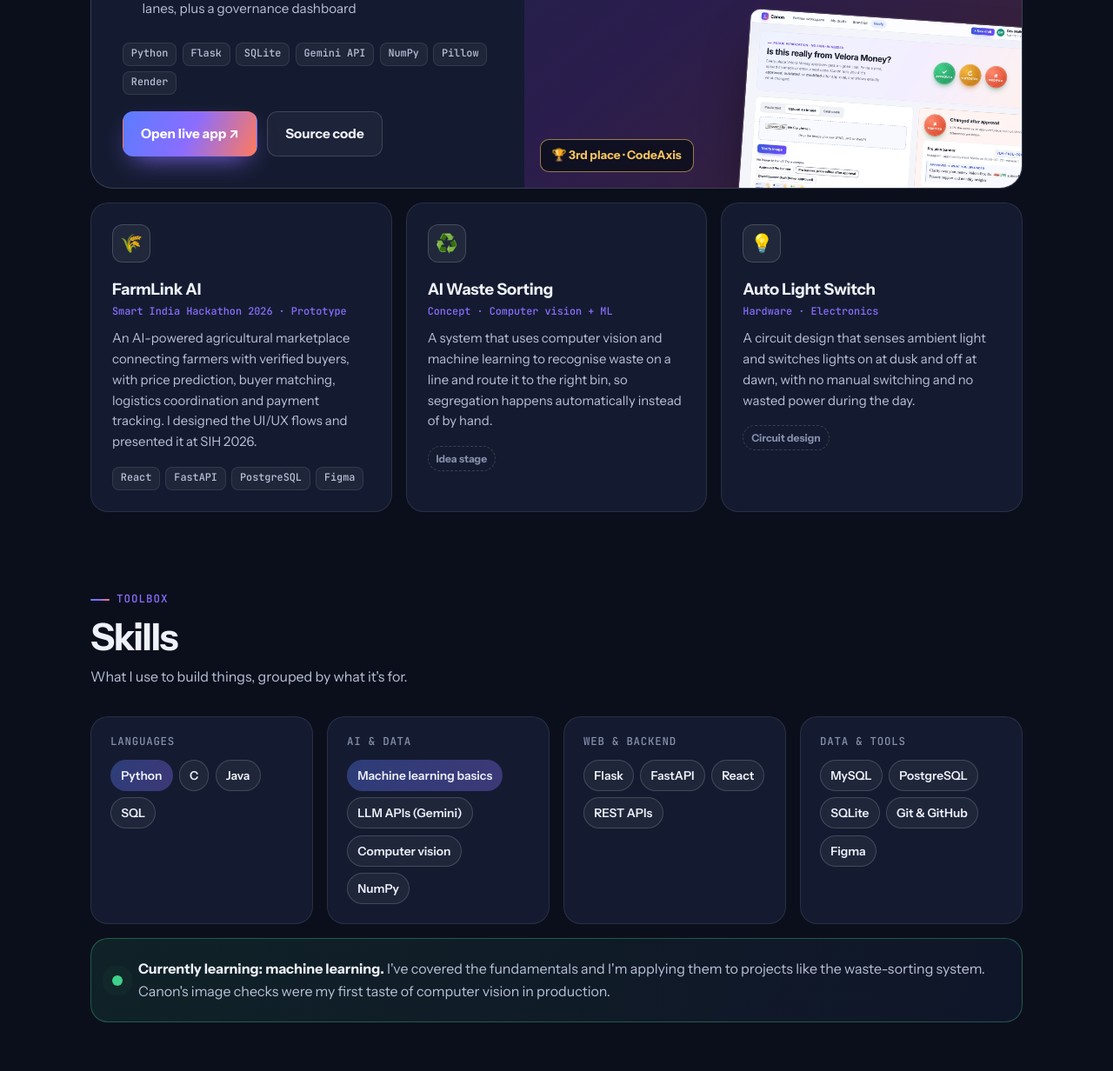
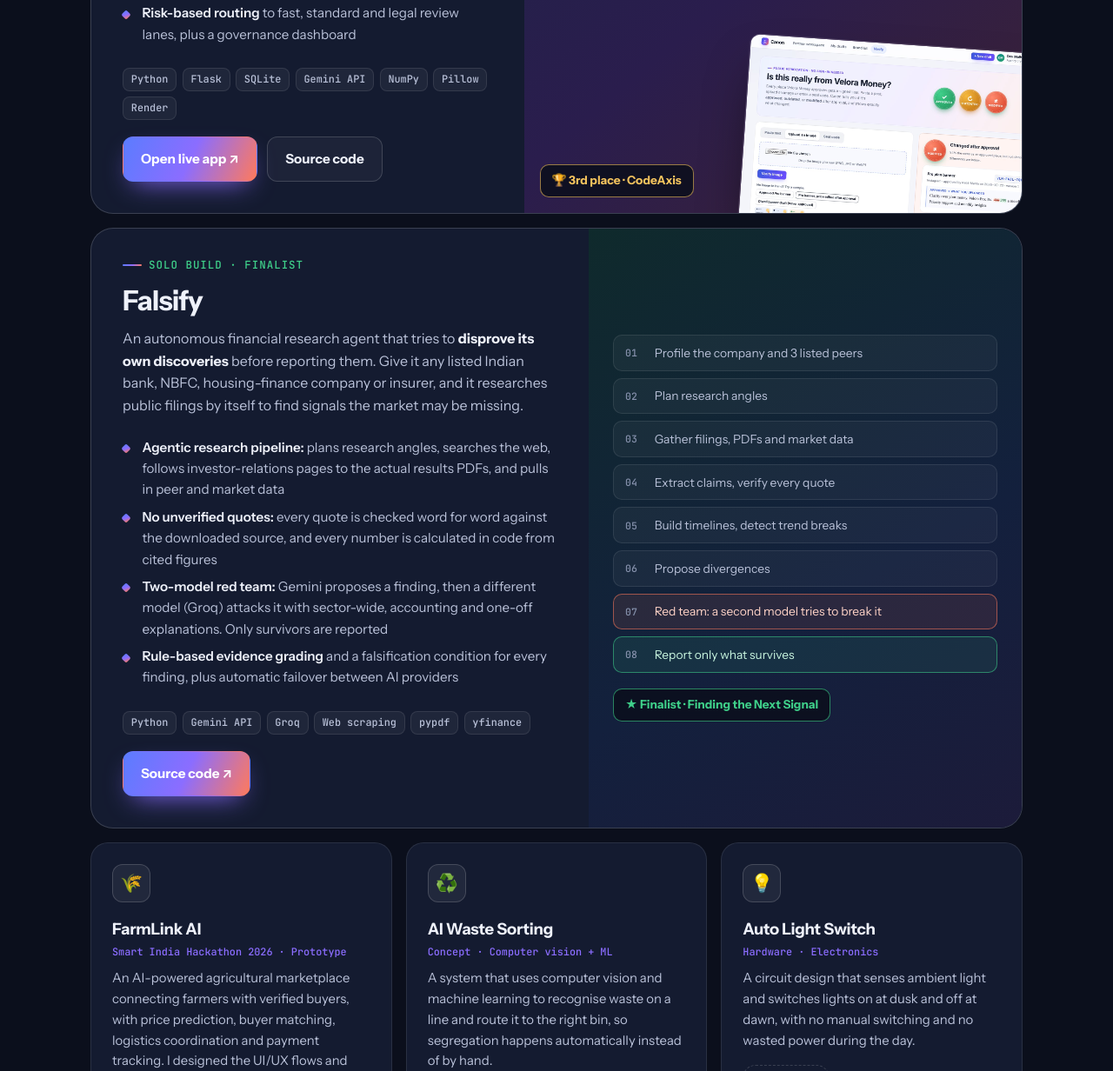
Before and after one commit to sonitanay23/portfolio, a plain HTML site: page index.html in a window 1280 px wide. Shown: the part 1568-2800 px from the top of the page at 87% size. Drawn offline with Linux system fonts and the light colour scheme.

Commit message:
Add Falsify

```diff
--- a/index.html
+++ b/index.html
@@ -111,6 +111,17 @@ h2 { font-size: clamp(1.9rem, 4vw, 2.7rem); letter-spacing: -.035em; line-height
 .feature:hover .s2 { transform: rotate(2deg) translate(-10px, -10px); }
 .place { position: absolute; z-index: 3; left: 18px; bottom: 18px; background: rgba(11,15,28,.85); border: 1px solid rgba(245,196,94,.6); color: var(--gold); padding: .45rem .8rem; border-radius: 10px; font-weight: 700; font-size: .85rem; backdrop-filter: blur(6px); }
 
+.feature.alt { margin-top: 16px; grid-template-columns: minmax(0,1.15fr) minmax(0,1fr); }
+.pipe { background: linear-gradient(150deg, #0f2a2c, #13203d 60%, #1c1b3a); padding: 28px; display: flex; flex-direction: column; gap: 8px; justify-content: center; position: relative; }
+.pipe .st { display: flex; align-items: center; gap: .7rem; padding: .55rem .8rem; border-radius: 10px; background: rgba(255,255,255,.04); border: 1px solid var(--line); font-size: .86rem; color: var(--ink2); }
+.pipe .st b { font: 500 .72rem/1 var(--mono); color: var(--muted); width: 1.4rem; }
+.pipe .st.red { border-color: rgba(255,122,92,.55); background: rgba(255,122,92,.1); color: #ffd3c7; }
+.pipe .st.ok { border-color: rgba(63,208,138,.55); background: rgba(63,208,138,.1); color: #c8f5df; }
+@media (prefers-reduced-motion: no-preference) { .pipe .st { animation: stin .6s cubic-bezier(.2,.8,.2,1) both; animation-delay: calc(var(--i) * 110ms + 300ms); } }
+@keyframes stin { from { opacity: 0; transform: translateX(14px); } }
+.place.fin { border-color: rgba(63,208,138,.6); color: var(--green); }
+@media (max-width: 900px) { .feature.alt { grid-template-columns: 1fr; } .feature.alt .pipe { order: 2; } }
+
 /* project grid */
 .grid { display: grid; grid-template-columns: repeat(3, minmax(0,1fr)); gap: 16px; margin-top: 16px; }
 .card { background: var(--card); border: 1px solid var(--line); border-radius: 20px; padding: 24px; position: relative; overflow: hidden; transition: transform .2s, border-color .2s, box-shadow .2s; }
@@ -195,9 +206,9 @@ footer { color: var(--muted); font-size: .85rem; padding: 36px 0 44px; text-alig
 <main id="top" class="wrap">
   <header class="hero">
     <div>
-      <span class="pill rv"><b>New</b> 3rd place at CodeAxis · incubation &amp; PPO offer</span>
+      <span class="pill rv"><b>New</b> 3rd at CodeAxis · finalist at BITS Pilani's Next Signal</span>
       <h1 class="rv" style="--d:1">I build software that<br><span class="serif grad">thinks before it ships.</span></h1>
-      <p class="lede rv" style="--d:2">I'm Tanay, a Computer Engineering student at Sardar Patel Institute of Technology, Mumbai. I like turning messy real-world problems into working products: AI checks for brand content, marketplaces for farmers, and machine-learning ideas that started as a hunch.</p>
+      <p class="lede rv" style="--d:2">I'm Tanay, a Computer Engineering student at Sardar Patel Institute of Technology, Mumbai. I like turning messy real-world problems into working products: AI checks for brand content, a research agent that argues with itself, marketplaces for farmers, and machine-learning ideas that started as a hunch.</p>
       <div class="cta rv" style="--d:3">
         <a class="btn primary" href="#work">See my work</a>
         <a class="btn" href="https://github.com/sonitanay23" target="_blank" rel="noopener"><svg viewBox="0 0 24 24" fill="currentColor" aria-hidden="true"><path d="M12 .5A11.5 11.5 0 0 0 .5 12a11.5 11.5 0 0 0 7.86 10.92c.58.1.79-.25.79-.56v-2c-3.2.7-3.88-1.37-3.88-1.37-.52-1.33-1.28-1.69-1.28-1.69-1.05-.72.08-.7.08-.7 1.16.08 1.77 1.19 1.77 1.19 1.03 1.77 2.7 1.26 3.36.96.1-.75.4-1.26.73-1.55-2.55-.29-5.24-1.28-5.24-5.7 0-1.26.45-2.29 1.19-3.1-.12-.29-.52-1.46.11-3.05 0 0 .97-.31 3.17 1.18a11 11 0 0 1 5.77 0c2.2-1.49 3.17-1.18 3.17-1.18.63 1.59.23 2.76.11 3.05.74.81 1.19 1.84 1.19 3.1 0 4.43-2.7 5.4-5.26 5.69.41.36.78 1.06.78 2.14v3.17c0 .31.21.67.8.56A11.5 11.5 0 0 0 23.5 12 11.5 11.5 0 0 0 12 .5Z"/></svg>GitHub</a>
@@ -247,6 +258,35 @@ footer { color: var(--muted); font-size: .85rem; padding: 36px 0 44px; text-alig
       </div>
     </article>
 
+    <article class="feature alt rv">
+      <div class="txt">
+        <span class="eyebrow" style="color:var(--green)">Solo build · Finalist</span>
+        <h3>Falsify</h3>
+        <p>An autonomous financial research agent that tries to <b style="color:var(--ink)">disprove its own discoveries</b> before reporting them. Give it any listed Indian bank, NBFC, housing-finance company or insurer, and it researches public filings by itself to find signals the market may be missing.</p>
+        <ul>
+          <li><b>Agentic research pipeline:</b> plans research angles, searches the web, follows investor-relations pages to the actual results PDFs, and pulls in peer and market data</li>
+          <li><b>No unverified quotes:</b> every quote is checked word for word against the downloaded source, and every number is calculated in code from cited figures</li>
+          <li><b>Two-model red team:</b> Gemini proposes a finding, then a different model (Groq) attacks it with sector-wide, accounting and one-off explanations. Only survivors are reported</li>
+          <li><b>Rule-based evidence grading</b> and a falsification condition for every finding, plus automatic failover between AI providers</li>
+        </ul>
+        <div class="stack"><span>Python</span><span>Gemini API</span><span>Groq</span><span>Web scraping</span><span>pypdf</span><span>yfinance</span></div>
+        <div class="cta" style="margin-top:0">
+          <a class="btn primary" href="https://github.com/sonitanay23/falsify" target="_blank" rel="noopener">Source code ↗</a>
+        </div>
+      </div>
+      <div class="pipe" aria-label="Falsify pipeline">
+        <div class="st" style="--i:0"><b>01</b>Profile the company and 3 listed peers</div>
+        <div class="st" style="--i:1"><b>02</b>Plan research angles</div>
+        <div class="st" style="--i:2"><b>03</b>Gather filings, PDFs and market data</div>
+        <div class="st" style="--i:3"><b>04</b>Extract claims, verify every quote</div>
+        <div class="st" style="--i:4"><b>05</b>Build timelines, detect trend breaks</div>
+        <div class="st" style="--i:5"><b>06</b>Propose divergences</div>
+        <div class="st red" style="--i:6"><b>07</b>Red team: a second model tries to break it</div>
+        <div class="st ok" style="--i:7"><b>08</b>Report only what survives</div>
+        <span class="place fin" style="position:static;margin-top:10px;align-self:flex-start">★ Finalist · Finding the Next Signal</span>
+      </div>
+    </article>
+
     <div class="grid">
       <div class="card rv" style="--d:0">
         <div class="ico">🌾</div>
@@ -278,9 +318,9 @@ footer { color: var(--muted); font-size: .85rem; padding: 36px 0 44px; text-alig
     <p class="sub">What I use to build things, grouped by what it's for.</p>
     <div class="skills">
       <div class="sk rv" style="--d:0"><h4>Languages</h4><div class="chips"><span class="hot">Python</span><span>C</span><span>Java</span><span>SQL</span></div></div>
-      <div class="sk rv" style="--d:1"><h4>AI &amp; data</h4><div class="chips"><span class="hot">Machine learning basics</span><span>LLM APIs (Gemini)</span><span>Computer vision</span><span>NumPy</span></div></div>
-      <div class="sk rv" style="--d:2"><h4>Web &amp; backend</h4><div class="chips"><span>Flask</span><span>FastAPI</span><span>React</span><span>REST APIs</span></div></div>
-      <div class="sk rv" style="--d:3"><h4>Data &amp; tools</h4><div class="chips"><span>MySQL</span><span>PostgreSQL</span><span>SQLite</span><span>Git &amp; GitHub</span><span>Figma</span></div></div>
+      <div class="sk rv" style="--d:1"><h4>AI &amp; data</h4><div class="chips"><span class="hot">Machine learning basics</span><span class="hot">AI agents</span><span>LLM APIs (Gemini, Groq)</span><span>Computer vision</span><span>NumPy</span></div></div>
+      <div class="sk rv" style="--d:2"><h4>Web &amp; backend</h4><div class="chips"><span>Flask</span><span>FastAPI</span><span>React</span><span>REST APIs</span><span>Web scraping</span></div></div>
+      <div class="sk rv" style="--d:3"><h4>Data &amp; tools</h4><div class="chips"><span>MySQL</span><span>PostgreSQL</span><span>SQLite</span><span>Git &amp; GitHub</span><span>Figma</span><span>yfinance</span></div></div>
     </div>
     <div class="learning rv">
       <span class="dot" aria-hidden="true"></span>
@@ -304,8 +344,9 @@ footer { color: var(--muted); font-size: .85rem; padding: 36px 0 44px; text-alig
         <h2>Wins &amp; milestones</h2>
         <div class="tl" style="margin-top:1.6rem">
           <div class="it rv"><span class="when">2026</span><h4>3rd place, CodeAxis Hackathon</h4><p>Led Team LazyCoderz to 3rd with Canon, earning an incubation and pre-placement offer.</p></div>
-          <div class="it rv" style="--d:1"><span class="when">2026</span><h4>Smart India Hackathon</h4><p>Built and presented FarmLink AI.</p></div>
-          <div class="it rv" style="--d:2"><span class="when">Ongoing</span><h4>Learning machine learning</h4><p>Working through ML fundamentals in Python and applying them to computer-vision ideas like the waste-sorting system.</p></div>
+          <div class="it rv" style="--d:1"><span class="when">2026</span><h4>Finalist, Finding the Next Signal</h4><p>ATMOS 2026, BITS Pilani Hyderabad. Built Falsify, an autonomous financial research agent, solo.</p></div>
+          <div class="it rv" style="--d:2"><span class="when">2026</span><h4>Smart India Hackathon</h4><p>Built and presented FarmLink AI.</p></div>
+          <div class="it rv" style="--d:3"><span class="when">Ongoing</span><h4>Learning machine learning</h4><p>Working through ML fundamentals in Python and applying them to computer-vision ideas like the waste-sorting system.</p></div>
         </div>
       </div>
     </div>
@@ -316,7 +357,7 @@ footer { color: var(--muted); font-size: .85rem; padding: 36px 0 44px; text-alig
       <span class="eyebrow" style="justify-content:center">Let's talk</span>
       <h2>Have a problem worth <span class="serif">building</span> for?</h2>
       <p>I'm open to internships, hackathon teams and interesting projects, especially in AI and backend engineering.</p>
-      <p style="font-size:.88rem;margin-top:-.6rem">Off the keyboard, I follow markets: Indian stocks, crypto and mutual funds.</p>
+      <p style="font-size:.88rem;margin-top:-.6rem">Off the keyboard, I follow markets: Indian stocks, crypto and mutual funds, which is where Falsify came from.</p>
       <div class="cta">
         <a class="btn primary" href="mailto:sonitanay23@gmail.com">sonitanay23@gmail.com</a>
         <a class="btn" href="https://github.com/sonitanay23" target="_blank" rel="noopener">GitHub ↗</a>
```
